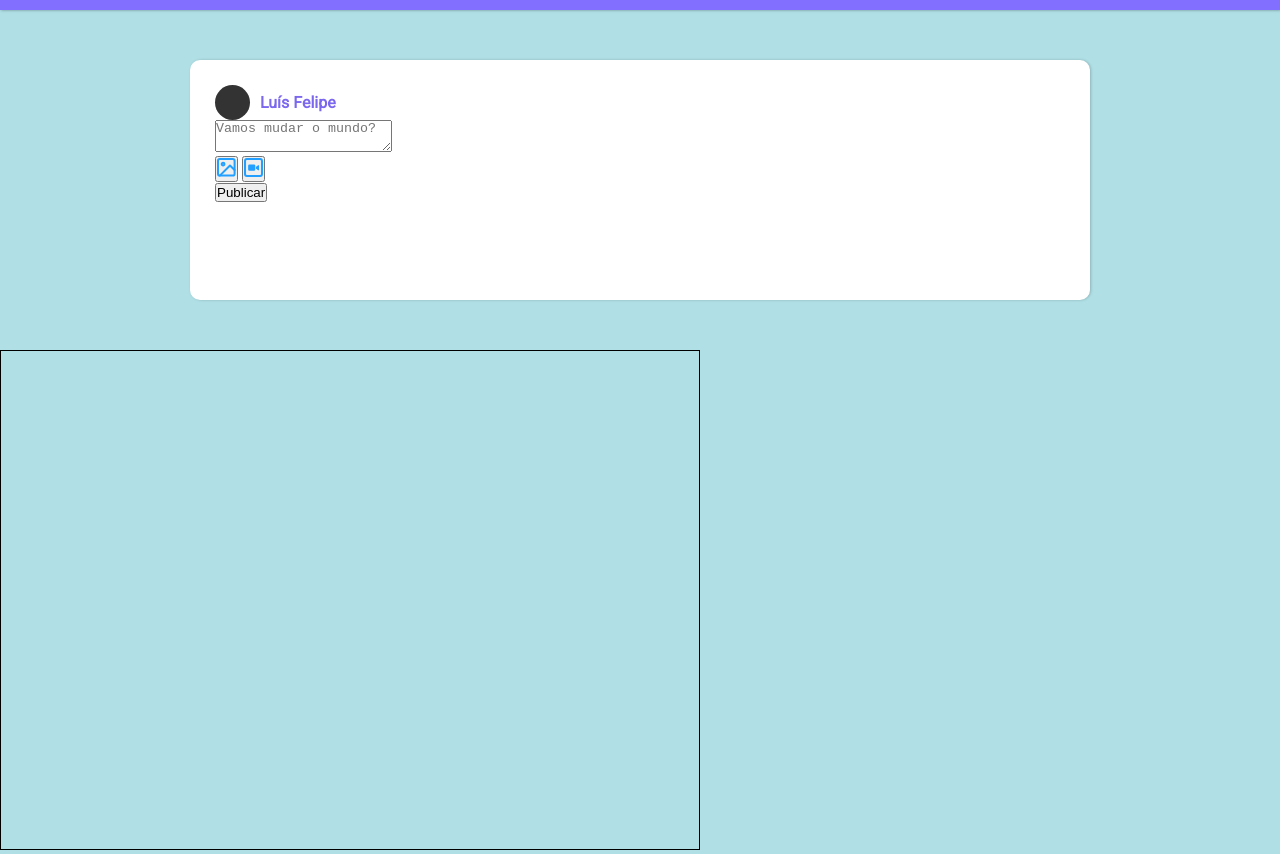
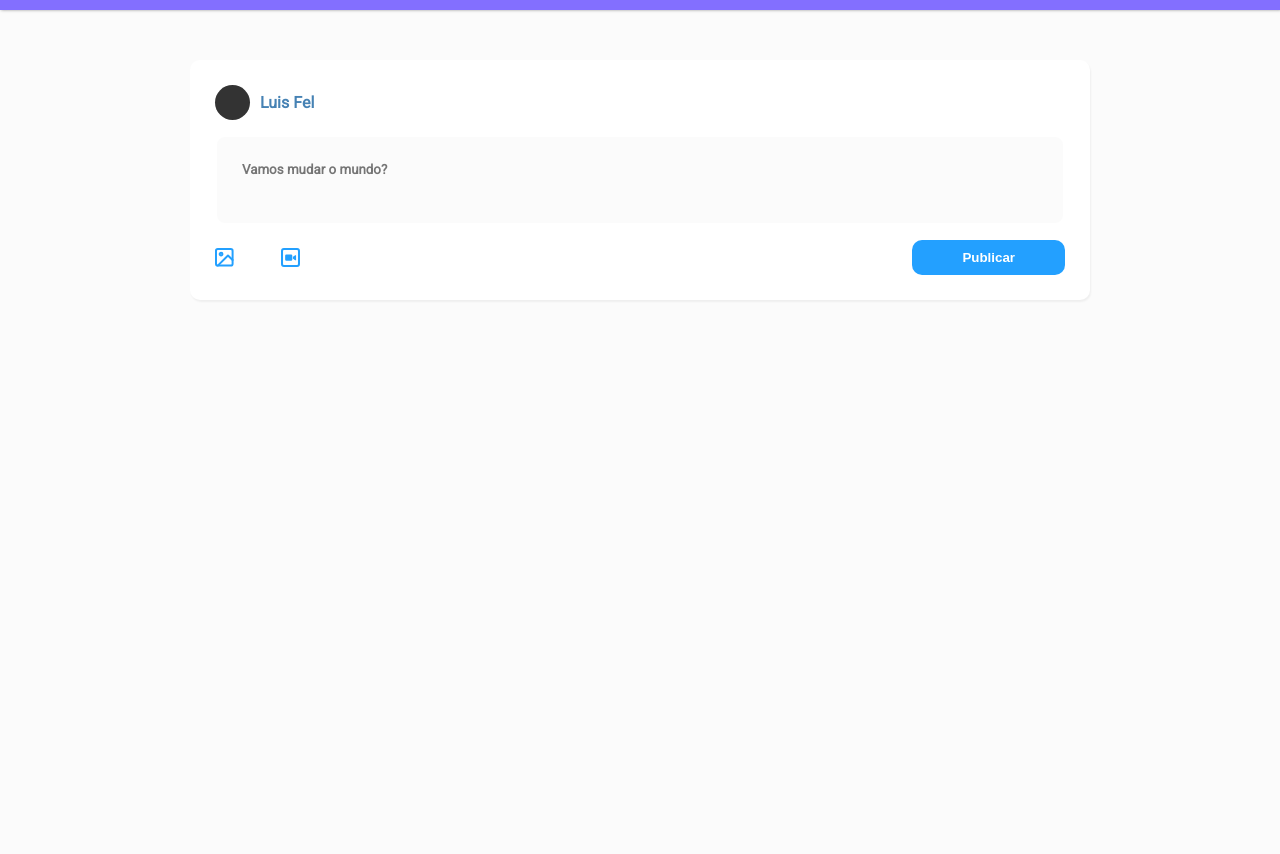
Before and after one commit to Sasuzin/ARI-TSI, a plain HTML site: page ProjetoARI/home.html in a window 1280 px wide. Shown: the part 40-894 px from the top of the page. After the commit the page ends 800 px from the top, so only its background shows below. Drawn offline with Linux system fonts and the light colour scheme.

Commit message:
Nomes mudados, alterações feitas

```diff
--- a/ProjetoARI/home.css
+++ b/ProjetoARI/home.css
@@ -1,19 +1,17 @@
-* {
-    margin: 0;
-    padding: 0;
+*{
+    margin:0;
+    padding:0;
 
-    box-sizing: border-box;
+    box-sizing:border-box;
   }
 
   body{
-    background: #B0E0E6;
-    font-family: 'Roboto', sans-serif;
-
+    background: #fbfbfb;
+    font-family:'Roboto', sans-serif;
     -webkit-font-smoothing: antialiased !important;
   }
-
   li{
-    list-style: none;
+    list-style:none;
   }
 
   header{
@@ -26,7 +24,7 @@ header{
     align-items: center;
     justify-content: center;
 
-    box-shadow: 1px 0 3px rgba(0, 0, 0, 0.4);
+    box-shadow: 1px 0 3px rgba(0,0,0,0.4);
   }
 
   .main{
@@ -35,18 +33,18 @@ header{
   }
 
   div.newPost{
-    width: 100%;
+    width:100%;
     height: 240px;
 
     display: flex;
+    align-items: flex-start;
     flex-direction: column;
-    align-items: flex-start;
     margin: 50px 0;
-    padding: 25px;
+    padding:25px;
 
-    background: #fff;
+    background:#fff;
     border-radius: 10px;
-    box-shadow: 1px 0 3px rgba(0, 0, 0, 0.2);
+    box-shadow: 1px 2px 2px rgba(0,0,0,0.05);
   }
 
   div.newPost div.infoUser{
@@ -54,24 +52,75 @@ div.newPost div.infoUser{
     align-items: center;
     justify-content: center;
   }
-
   div.newPost div.infoUser div.imgUser{
     width: 35px;
     height: 35px;
     border-radius: 50%;
-background-color: #333;
+    background: #333;
   }
 
   div.newPost div.infoUser strong{
     font-size: 16px;
+    color:#4682B4;
     margin-left: 10px;
-color: #7B68EE;
   }
 
+  div.newPost form.formPost{
+    display: flex;
+    flex-direction: column;
+    width: 100%;
+  }
 
+  div.newPost form.formPost textarea{
+    background: #fbfbfb;
+    margin:15px 0;
+    padding: 25px;
+    border-radius: 10px;
+    resize: none;
+    border: 0;
+    height: 90px;
+    outline: none;
 
-#tela {
-    width: 700px;
-    height: 500px;
-    border: 1px solid;
+    font-weight: bold;
+    color:#727272;
+    font-family: 'Roboto', sans-serif;
+    border:2px solid #fff;
   }
+  div.newPost form.formPost textarea:focus{
+    border:2px solid #6959CD;
+
+  }
+  div.newPost form.formPost div.iconsAndButton{
+    display: flex;
+    align-items: center;
+    justify-content: space-between;
+  }
+  div.newPost form.formPost div.iconsAndButton div.icons{
+    width: 100px;
+    display: flex;
+    align-items: center;
+    justify-content: space-between;
+  }
+  div.newPost form.formPost div.iconsAndButton div.icons button{
+    outline: none;
+    margin-right: 15px;
+    border:0;
+    background: #fff;
+    cursor: pointer;
+
+    display: flex;
+    align-items: center;
+    justify-content: center;
+  }
+
+  div.newPost form.formPost div.iconsAndButton button.btnSubmitForm{
+    background: #23a0ff;
+    padding: 10px 50px;
+    color:#fff;
+    font-weight: bold;
+    cursor: pointer;
+
+    border: 0;
+    border-radius: 10px;
+    transition: background 0.2s;
+  }
--- a/ProjetoARI/home.html
+++ b/ProjetoARI/home.html
@@ -1,47 +1,51 @@
 <!DOCTYPE html>
-<html lang="pt-br">
+<html lang="pt-BR">
+
 <head>
   <meta charset="UTF-8">
-    <link rel="preconnect" href="https://fonts.googleapis.com">
-    <link rel="preconnect" href="https://fonts.gstatic.com" crossorigin>
-    <link href="https://fonts.googleapis.com/css2?family=Roboto&display=swap" rel="stylesheet">
-    <meta http-equiv="X-UA-Compatible" content="IE=edge">
   <meta name="viewport" content="width=device-width, initial-scale=1.0">
+  <link href="https://fonts.googleapis.com/css2?family=Roboto:ital,wght@0,400;1,700&display=swap" rel="stylesheet">
   <link rel="stylesheet" href="home.css">
-        <script src="home.js"></script>
-    <title>Home</title>
+  <title>Bem Social 222</title>
 </head>
+
+
 <body>
   <header>
-            <img src="./Imagens/logo.svg" alt="Logo App">
+    <img src="./Imagens/logo.svg" alt="Logo Bem Social">
   </header>
+  <main class="main">
 
-        <main class="main">
-            <!--Formulario de postagem -->
+    <!-- Formulário de postagem -->
     <div class="newPost">
+
       <div class="infoUser">
-                    <div class="imgUser"></div>
-                    <strong>Luís Felipe</strong>
+        <div class="imgUser">
+        </div>
+        <strong>Luis Fel</strong>
+      </div>
 
-                </div>
-                <form action="" class="formPost">
-                    <textarea name="textarea" placeholder="Vamos mudar o mundo?" maxlength="2000"></textarea>
-
-                    <div class="iconsAndButtonm">
+      <form action="" class="formPost" id="formPost">
+        <textarea name="textarea" placeholder="Vamos mudar o mundo?" id="textarea"></textarea>
+        <div class="iconsAndButton">
           <div class="icons">
-                            <button class="btnFileForm"><img src="./Imagens/img.svg" alt="Adicionar uma Imagem"></button>
-                            <button class="btnFileForm"><img src="./Imagens/video.svg" alt="Adicionar uma Imagem"></button>
-                        </div>
-                        <button type="submit" class="btnSubmitForm">Publicar
-
+            <button class="btnFileForm">
+              <img src="./Imagens/img.svg" alt="Adicionar uma imagem">
+            </button>
+            <button class="btnFileForm">
+              <img src="./Imagens/video.svg" alt="Adicionar um vídeo">
             </button>
           </div>
 
+          <button type="submit" id="botao" class="btnSubmitForm">Publicar</button>
+        </div>
       </form>
     </div>
+
+    <ul class="posts" id="posts"></ul>
+
   </main>
+  <script type="module" src="home.js"></script>
+</body>
 
-    <canvas id="tela"></canvas>
-
-</body>
 </html>
--- a/ProjetoARI/home.js
+++ b/ProjetoARI/home.js
@@ -1,4 +1,4 @@
-document.addEventListener('DOMContentLoaded',()=>{
+/* document.addEventListener('DOMContentLoaded',()=>{
 
     const pincel ={
         ativo: false,
@@ -47,3 +47,4 @@ document.addEventListener('DOMContentLoaded',()=>{
 
     //desenharLinha({pos:{x: 350,y: 250},posAnterior:{x: 10,y: 10}})
 })
+*/
```
Also changed, not shown: ProjetoARI/form.html (renamed from ProjetoARI/index.html, +2 -2 lines), ProjetoARI/form.css (renamed from ProjetoARI/style.css), ProjetoARI/form.js (renamed from ProjetoARI/index.js). Lines whose indentation alone changed are shown as unchanged.
